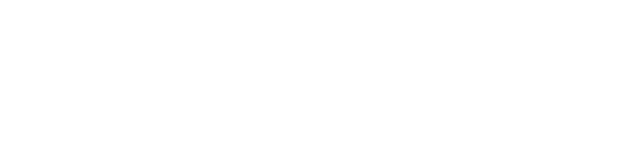
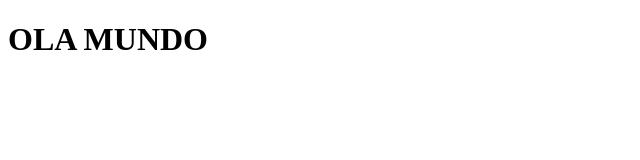
Before and after one commit to vitorantonioassisfernandes-alt/teste-bolo-de-fuba, a plain HTML site: page index.html in a window 1280 px wide. Shown: the whole page, without its empty margins (0-640 px from the left). Drawn offline with Linux system fonts and the light colour scheme.

Commit message:
adicioneu um h1

```diff
--- a/index.html
+++ b/index.html
@@ -10,5 +10,6 @@
     <script>
         alert("programaçao web1")
     </script>
+    <h1> OLA MUNDO</h1>
 </body>
 </html>
```
